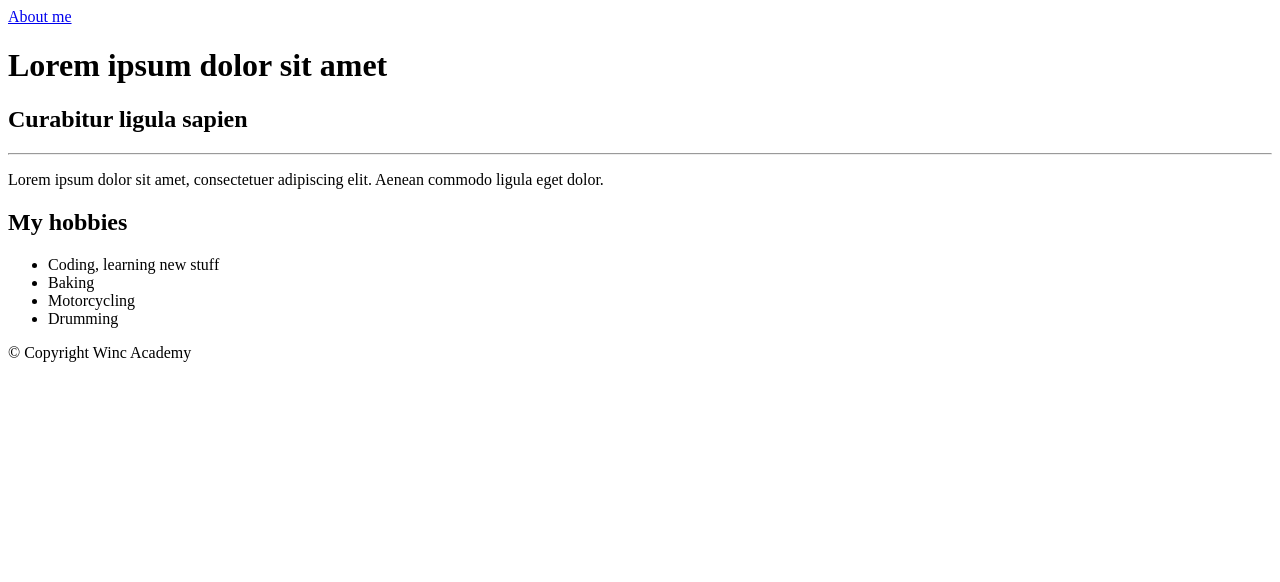
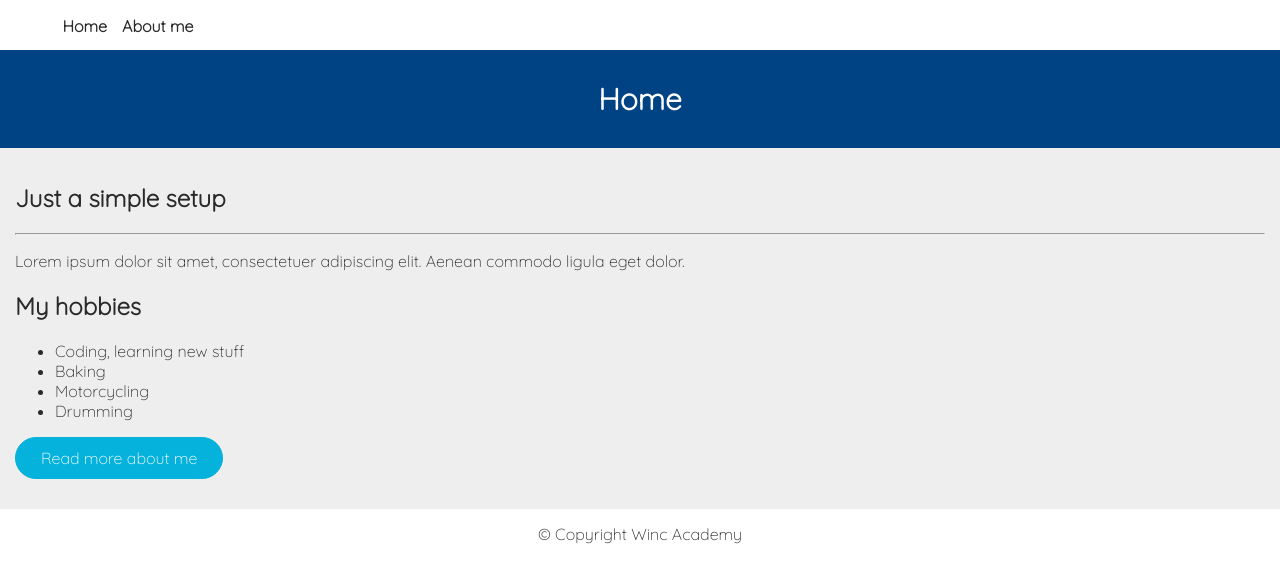
Before and after one commit to fullstack-exercises/first-html-exercise, a plain HTML site: page index.html in a window 1280 px wide. Drawn offline with Linux system fonts and the light colour scheme.

Commit message:
Added scss, css and basic styling

```diff
--- a/index.html
+++ b/index.html
@@ -2,18 +2,23 @@
 <html>
 
 <head>
-    <title> First exercise </title>
+    <title>Home</title>
+    <link rel="stylesheet" type="text/css" href="style.css">
+    <link href="https://fonts.googleapis.com/css2?family=Quicksand:wght@300&display=swap" rel="stylesheet">
 </head>
 
 <body>
     <header>
         <nav>
-            <a href="about.html">About me</a>
+            <ul>
+                <li><a href="index.html">Home</a></li>
+                <li><a href="about.html">About me</a></li>
+            </ul>
         </nav>
-        <h1>Lorem ipsum dolor sit amet</h1>
+        <h1 class="hero-title">Home</h1>
     </header>
     <main>
-        <h2>Curabitur ligula sapien</h2>
+        <h2>Just a simple setup</h2>
         <hr>
         <p>Lorem ipsum dolor sit amet, consectetuer adipiscing elit. Aenean commodo ligula eget dolor.</p>
         <h2>My hobbies</h2>
@@ -23,6 +28,7 @@
             <li>Motorcycling</li>
             <li>Drumming</li>
         </ul>
+        <a href="about.html" class="button">Read more about me</a>
     </main>
     <footer>
         <span>© Copyright Winc Academy</span>
--- /dev/null
+++ b/style.scss
@@ -0,0 +1,104 @@
+// Variables
+$color-blue: #05b2dc;
+$color-darkblue: #004385;
+$color-white: #ffffff;
+$color-black: #2a2a2a;
+$color-light-grey: #eeeeee;
+$space: 15px;
+$space-s: $space * 0.5;
+$space-m: $space * 1.5;
+$space-l: $space * 2;
+// General
+body {
+    font-family: "Quicksand", sans-serif;
+    color: $color-black;
+    padding: 0;
+    margin: 0;
+}
+
+main {
+    background-color: $color-light-grey;
+    padding: $space;
+}
+
+h1 {
+    font-size: 30px;
+    &.hero-title {
+        background-color: $color-darkblue;
+        color: $color-white;
+        padding: $space-l;
+        text-align: center;
+        margin-bottom: 0;
+    }
+}
+
+// Header
+header {
+    background-color: $color-white;
+}
+
+nav {
+    padding: $space;
+    ul {
+        margin: 0;
+        li {
+            list-style: none;
+            float: left;
+            a {
+                text-decoration: none;
+                color: $color-black;
+                font-weight: bold;
+                padding: $space-s;
+            }
+        }
+    }
+}
+
+// Components
+.card {
+    background-color: $color-white;
+    padding: $space;
+    width: 250px;
+}
+
+// Buttons
+.button {
+    font-size: 16px;
+    padding: 10px 25px;
+    border: 1px solid $color-blue;
+    background: $color-blue;
+    margin-bottom: $space;
+    border-radius: 25px;
+    display: inline-block;
+    transition: all 0.2s ease-in-out;
+    margin-right: 10px;
+    color: $color-white;
+    outline: 0;
+    text-decoration: none;
+    &:hover {
+        background: transparent;
+        border: 1px solid $color-blue;
+        color: $color-blue;
+    }
+    &:active,
+    &:focus {
+        outline: none;
+        border: none;
+    }
+    &.ghost {
+        border: 1px solid $color-darkblue;
+        background: $color-white;
+        color: $color-darkblue;
+        &:hover {
+            background-color: $color-darkblue;
+            color: $color-white;
+        }
+    }
+}
+
+// Footer
+footer {
+    background-color: $color-white;
+    padding: $space;
+    text-align: center;
+}
```
Also changed, not shown: about.html (+11 -5 lines), style.css (added), 1 other file.
